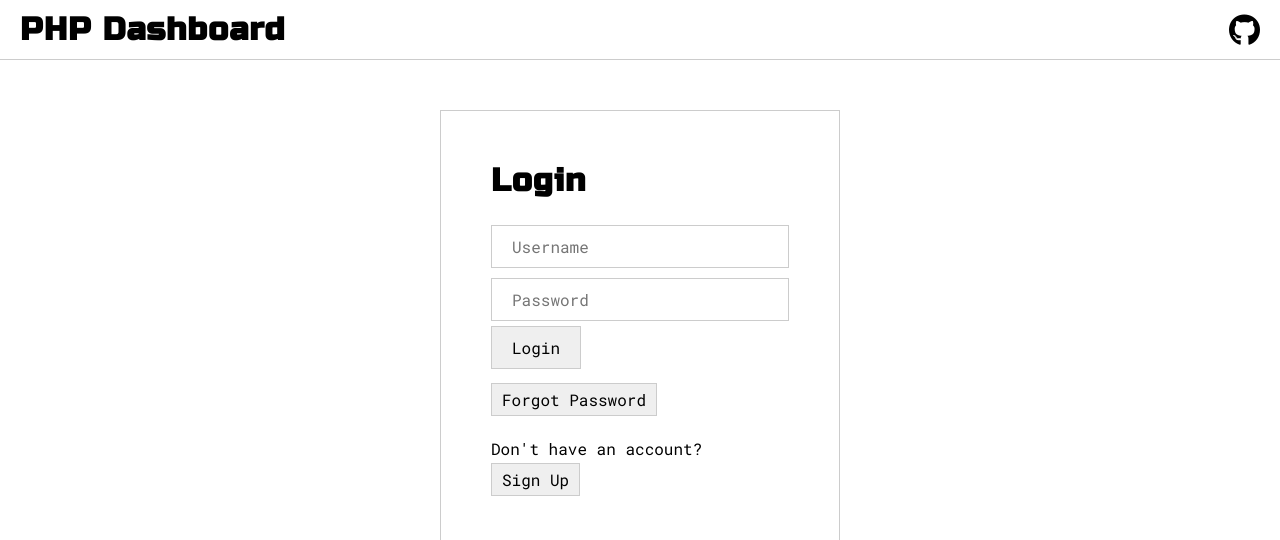
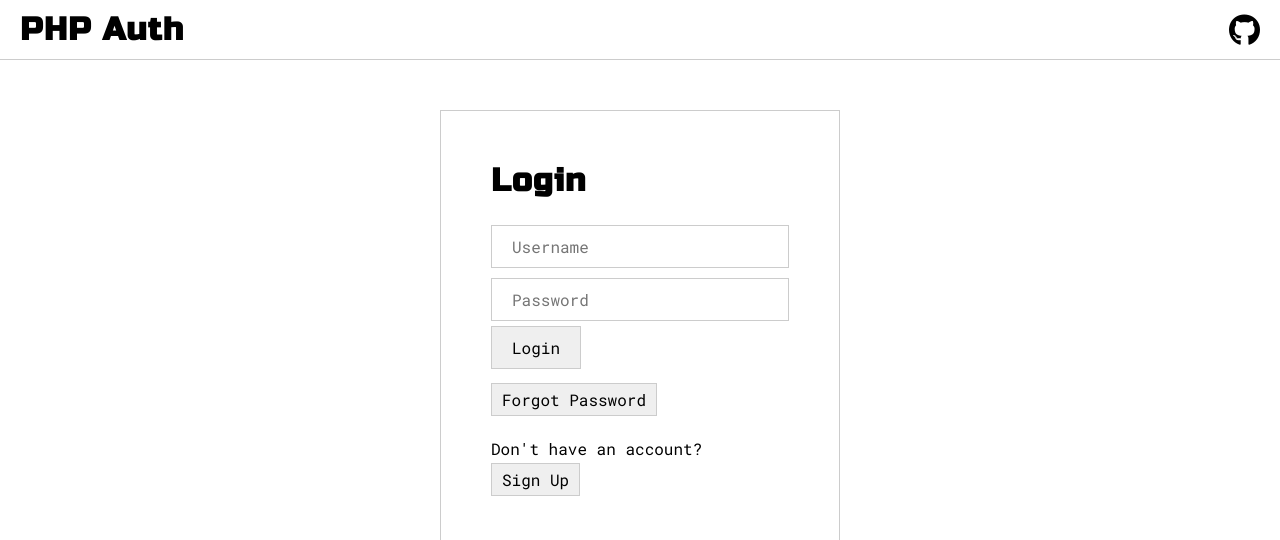
Before and after one commit to noobchirag69/PHP_Authentication, a PHP site: page /PHP_Authentication/index.php in a window 1280 px wide. Shown: the top 540 px of the page. Run offline with PHP 8.4, Linux system fonts and the light colour scheme.

Commit message:
Project Name

```diff
--- a/partials/head.php
+++ b/partials/head.php
@@ -3,5 +3,5 @@
     <meta name="viewport" content="width=device-width, initial-scale=1.0">
     <link rel="stylesheet" href="https://cdnjs.cloudflare.com/ajax/libs/font-awesome/6.4.2/css/all.min.css" integrity="sha512-z3gLpd7yknf1YoNbCzqRKc4qyor8gaKU1qmn+CShxbuBusANI9QpRohGBreCFkKxLhei6S9CQXFEbbKuqLg0DA==" crossorigin="anonymous" referrerpolicy="no-referrer" />
     <link rel="stylesheet" href="styles/style.css">
-    <title>PHP Dashboard | <?= $title ?></title>
+    <title>PHP Auth | <?= $title ?></title>
 </head>
--- a/partials/navbar.php
+++ b/partials/navbar.php
@@ -1,5 +1,5 @@
 <div class="navbar" tabindex="0">
-    <h1 tabindex="0">PHP Dashboard</h1>
+    <h1 tabindex="0">PHP Auth</h1>
     <a title="Source Code" href="https://github.com/noobchirag69/PHP_Authentication" target="_blank">
         <i class="fa-2x fa-brands fa-github"></i>
     </a>
```
